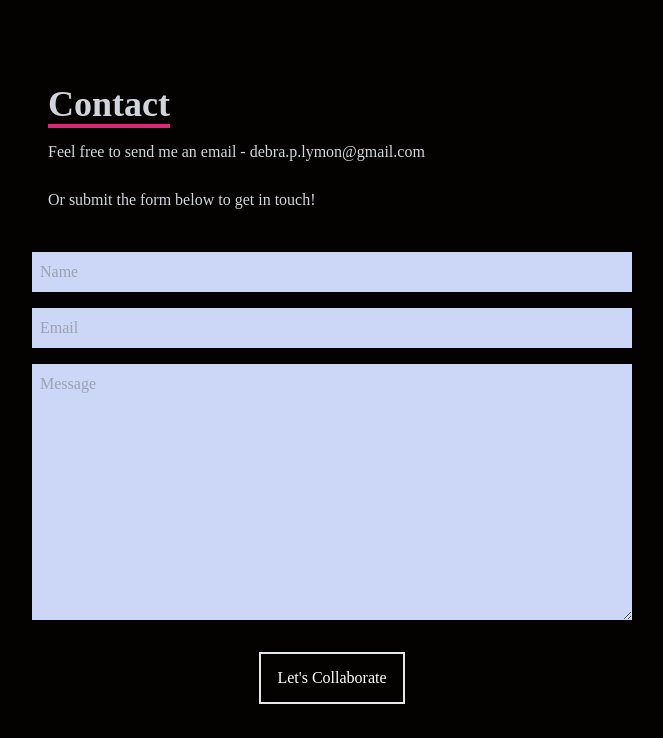
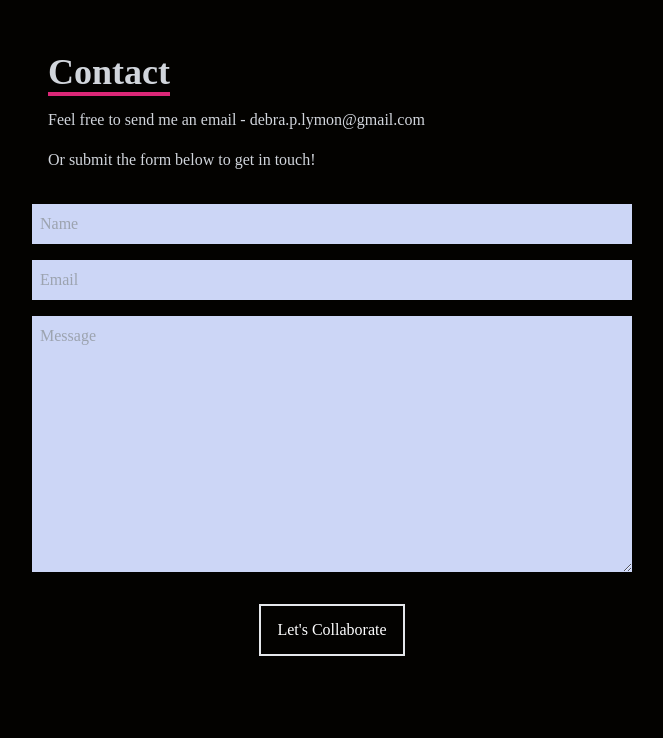
Before and after one commit to dbpl566/dbpl566.github.io, a React (Create React App) app: page / in a window 1280 px wide. Shown: the part 2462-3200 px from the top of the page, without its empty margins (308-971 px from the left). Built offline with nearby package versions, Linux system fonts and the light colour scheme.

Commit message:
Change contact form padding

```diff
--- a/src/components/Contact.jsx
+++ b/src/components/Contact.jsx
@@ -2,12 +2,12 @@ import React from 'react'
 
 const Contact = () => {
   return (
-    <div name='Contact' className='w-full h-screen bg-[#030200] flex justify-center items-center p-4 pt-40'>
+    <div name='Contact' className='w-full h-screen bg-[#030200] flex justify-center items-center p-4 pt-20'>
       <form method='POST' action="" className='flex flex-col max-w-[600px] w-full'>
           <div className='pb-8 pl-4'>
               <p className='text-4xl font-bold inline border-b-4 border-pink-600 text-gray-300'>Contact</p>
               <p className='text-gray-300 py-4'>Feel free to send me an email - debra.p.lymon@gmail.com</p>
-              <p className='text-gray-300 py-2'>Or submit the form below to get in touch!</p>
+              <p className='text-gray-300'>Or submit the form below to get in touch!</p>
           </div>
           <input className='bg-[#ccd6f6] p-2' type="text" placeholder='Name' name='name' />
           <input className='my-4 p-2 bg-[#ccd6f6]' type="email" placeholder='Email' name='email' />
```
